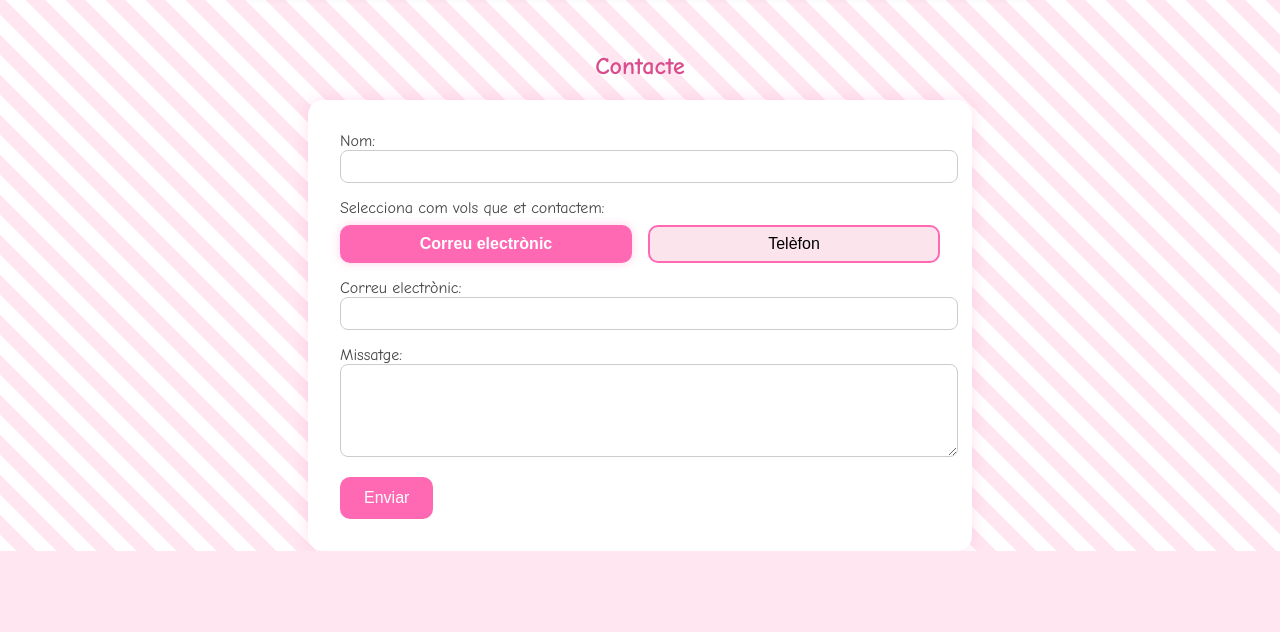
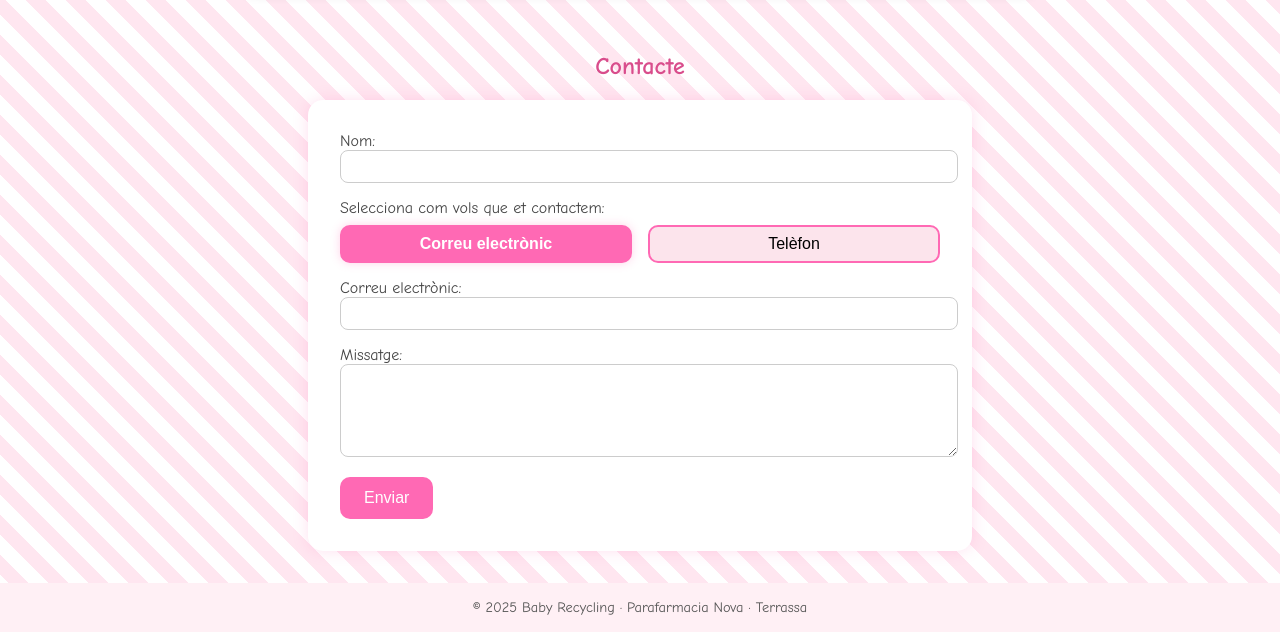
Before and after one commit to InfalyTy/Baby-recycling, a plain HTML site: page index.html in a window 1280 px wide. Shown: the part 1586-2218 px from the top of the page. Before the commit the page ends 2137 px from the top, so only its background shows below. Drawn offline with Linux system fonts and the light colour scheme.

Commit message:
Update index.html

```diff
--- a/index.html
+++ b/index.html
@@ -332,5 +332,8 @@
       <p id="popupText">Formulari enviat correctament! Gràcies per contactar.</p>
     </div>
   </div>
+<footer style="background-color: #fff0f5; padding: 1rem; text-align: center; font-size: 0.9rem; color: #555; margin-top: 2rem;">
+  &copy; 2025 Baby Recycling · Parafarmacia Nova · Terrassa
+</footer>
 </body>
 </html>
```
